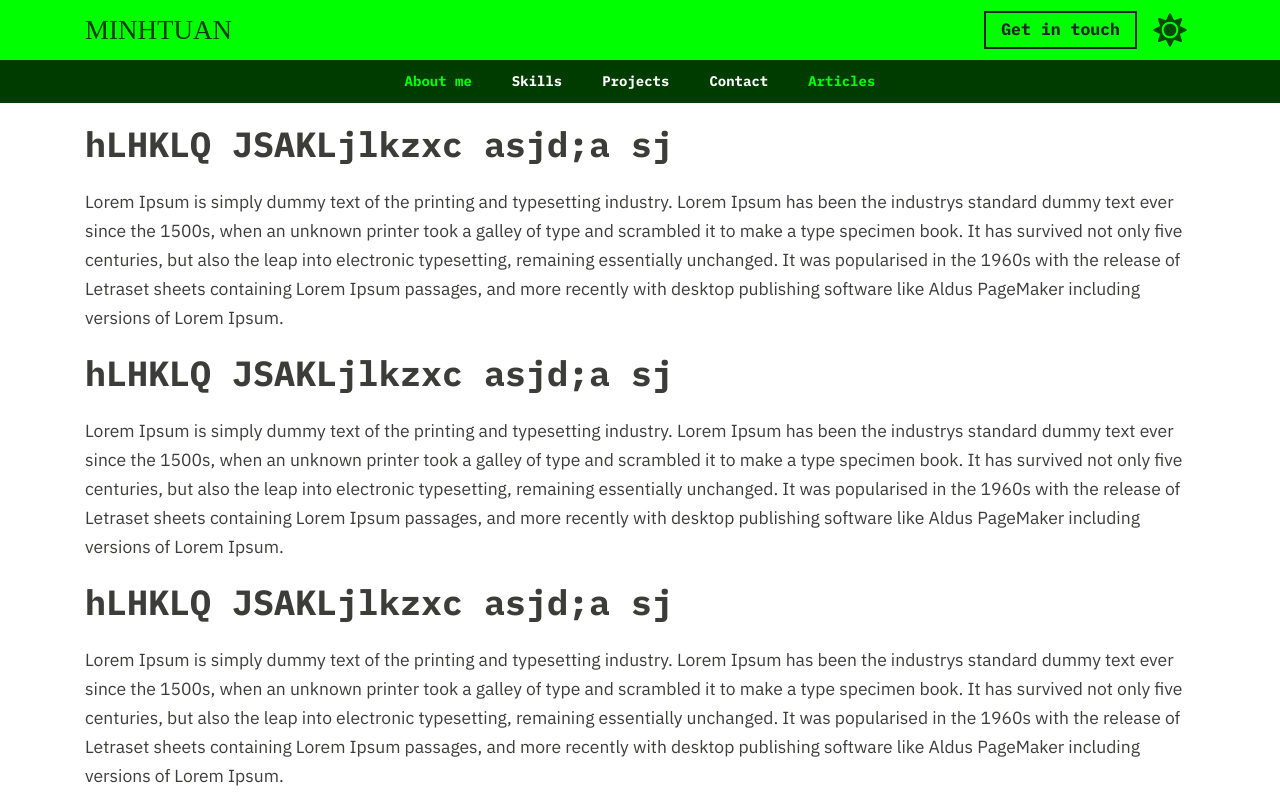
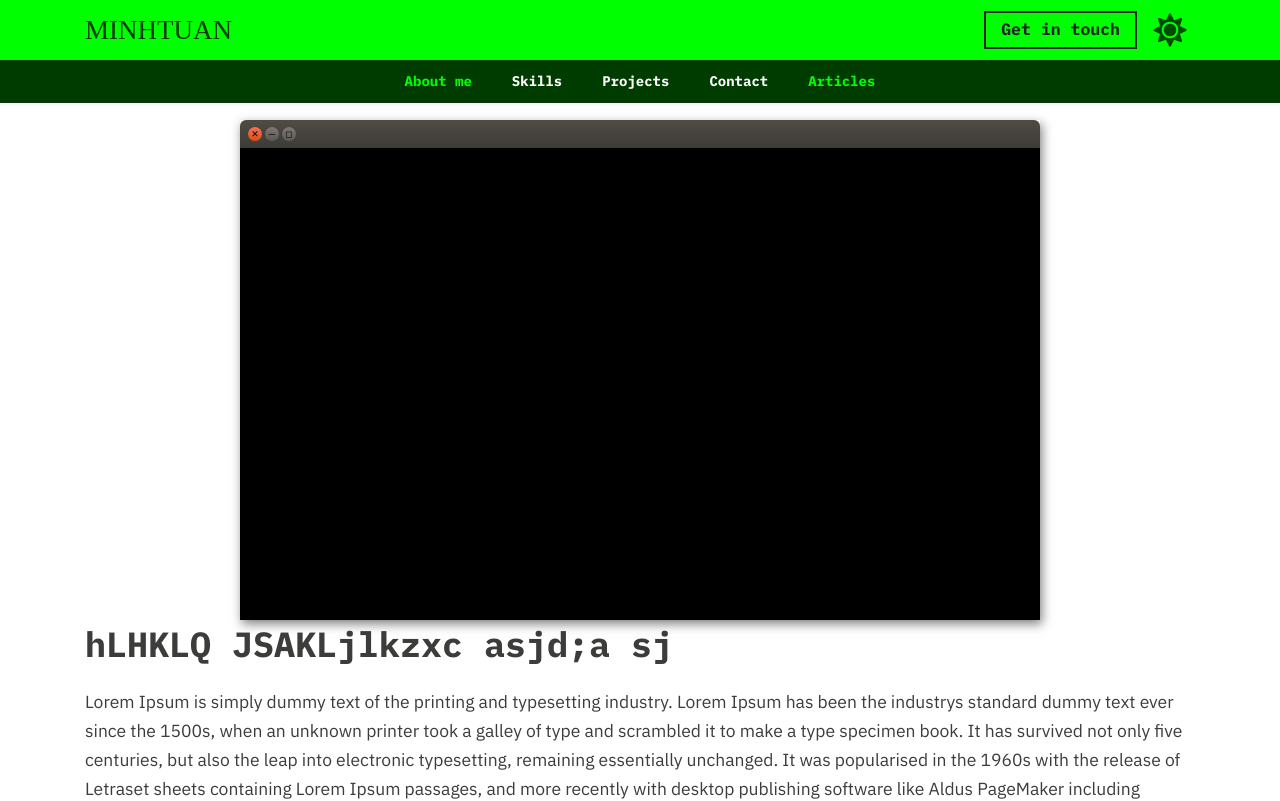
Before and after one commit to nguyenhaminhtuan/nguyenhaminhtuan.github.io, a Next.js app: page / in a window 1280 px wide. Shown: the top 801 px of the page. Built offline with nearby package versions, Linux system fonts and the light colour scheme; a web font is replaced by a local one.

Commit message:
wip: save current state

```diff
--- /dev/null
+++ b/src/components/head.tsx
@@ -0,0 +1,15 @@
+import NextHead from 'next/head';
+
+type HeadProps = {
+  title?: string;
+};
+
+function Head({ title }: HeadProps): JSX.Element {
+  return (
+    <NextHead>
+      <title>{title && `${title} | `}Nguyen Ha Minh Tuan</title>
+    </NextHead>
+  );
+}
+
+export default Head;
--- /dev/null
+++ b/src/components/terminal.tsx
@@ -0,0 +1,55 @@
+import styled from '@emotion/styled';
+
+function Terminal(): JSX.Element {
+  return (
+    <TerminalWrapper>
+      <TerminalAppBar>
+        <ToolbarButton close>&#10005;</ToolbarButton>
+        <ToolbarButton>&#9472;</ToolbarButton>
+        <ToolbarButton>&#9723;</ToolbarButton>
+      </TerminalAppBar>
+      <TerminalBody></TerminalBody>
+    </TerminalWrapper>
+  );
+}
+
+const TerminalWrapper = styled.div`
+  display: flex;
+  flex-direction: column;
+  width: 100%;
+  height: 500px;
+  box-shadow: 2px 4px 10px rgba(0, 0, 0, 0.5);
+`;
+
+const TerminalAppBar = styled.div`
+  padding: 7px 5px;
+  display: flex;
+  align-items: center;
+  background: linear-gradient(#504b45 0%, #3c3b37 100%);
+  border-top-left-radius: 6px;
+  border-top-right-radius: 6px;
+`;
+
+const TerminalBody = styled.div`
+  flex: 1;
+  background-color: ${(props) => props.theme.colors.black[100]};
+`;
+
+const ToolbarButton = styled.button<{ close?: boolean }>`
+  margin-left: 3px;
+  width: 14px;
+  height: 14px;
+  display: flex;
+  align-items: center;
+  justify-content: center;
+  font-size: 9px;
+  background: ${(props) =>
+    props.close
+      ? 'linear-gradient(#f37458 0%, #de4c12 100%)'
+      : 'linear-gradient(#7d7871 0%, #595953 100%)'};
+  border: none;
+  border-radius: 50%;
+  box-shadow: 0px 0px 1px 0px #41403a, 0px 1px 1px 0px #474642;
+`;
+
+export default Terminal;
--- a/src/pages/index.tsx
+++ b/src/pages/index.tsx
@@ -1,6 +1,14 @@
+import { css } from '@emotion/react';
+import Head from '../components/head';
+import Terminal from '../components/terminal';
+
 export default function Home(): JSX.Element {
   return (
     <div>
+      <Head />
+      <div css={styles.terminalContainer}>
+        <Terminal />
+      </div>
       <h1>hLHKLQ JSAKLjlkzxc asjd;a sj</h1>
       <p>
         Lorem Ipsum is simply dummy text of the printing and typesetting
@@ -52,3 +60,10 @@ export default function Home(): JSX.Element {
     </div>
   );
 }
+
+const styles = {
+  terminalContainer: css`
+    max-width: 800px;
+    margin: auto;
+  `,
+};
```
